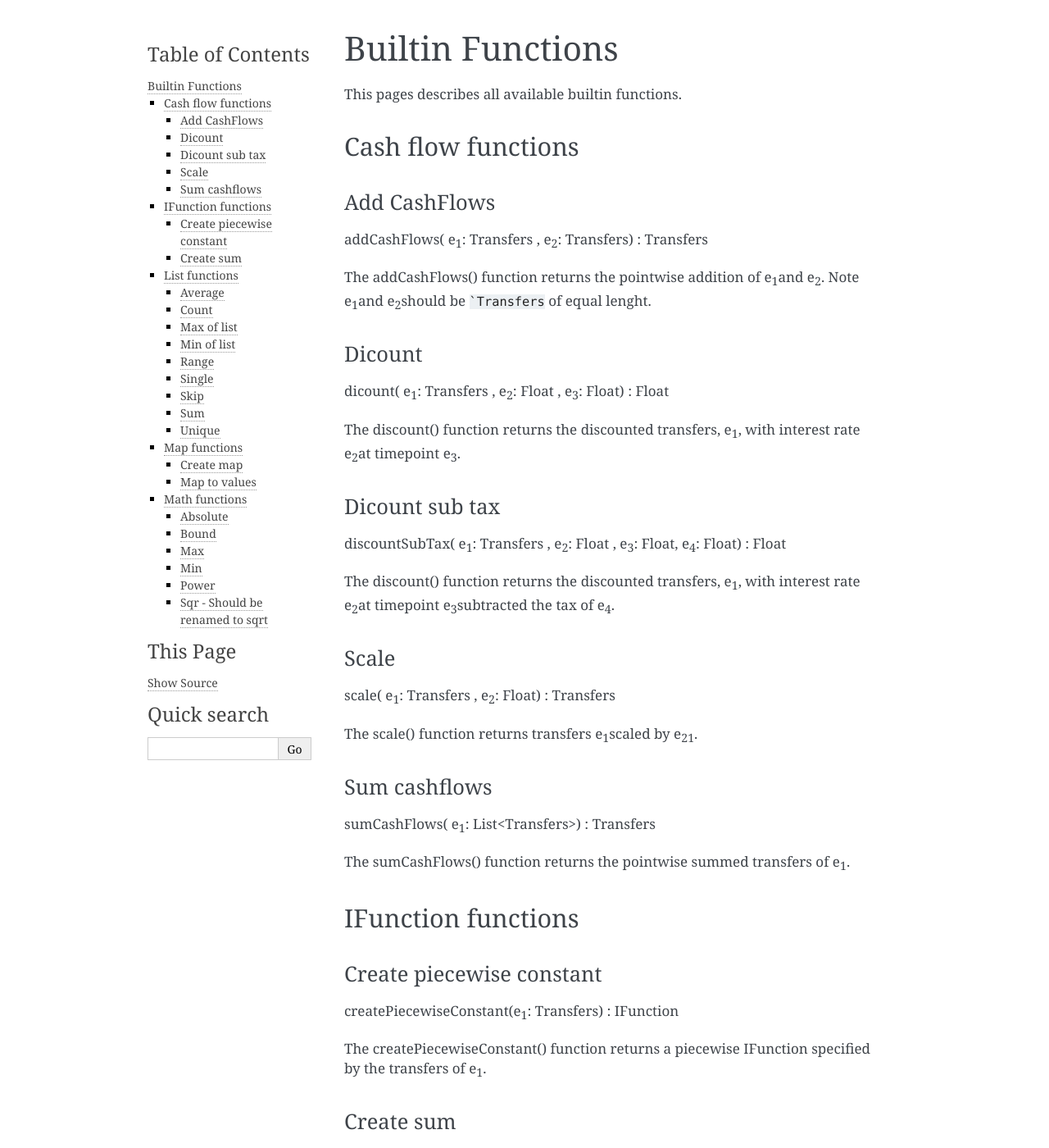
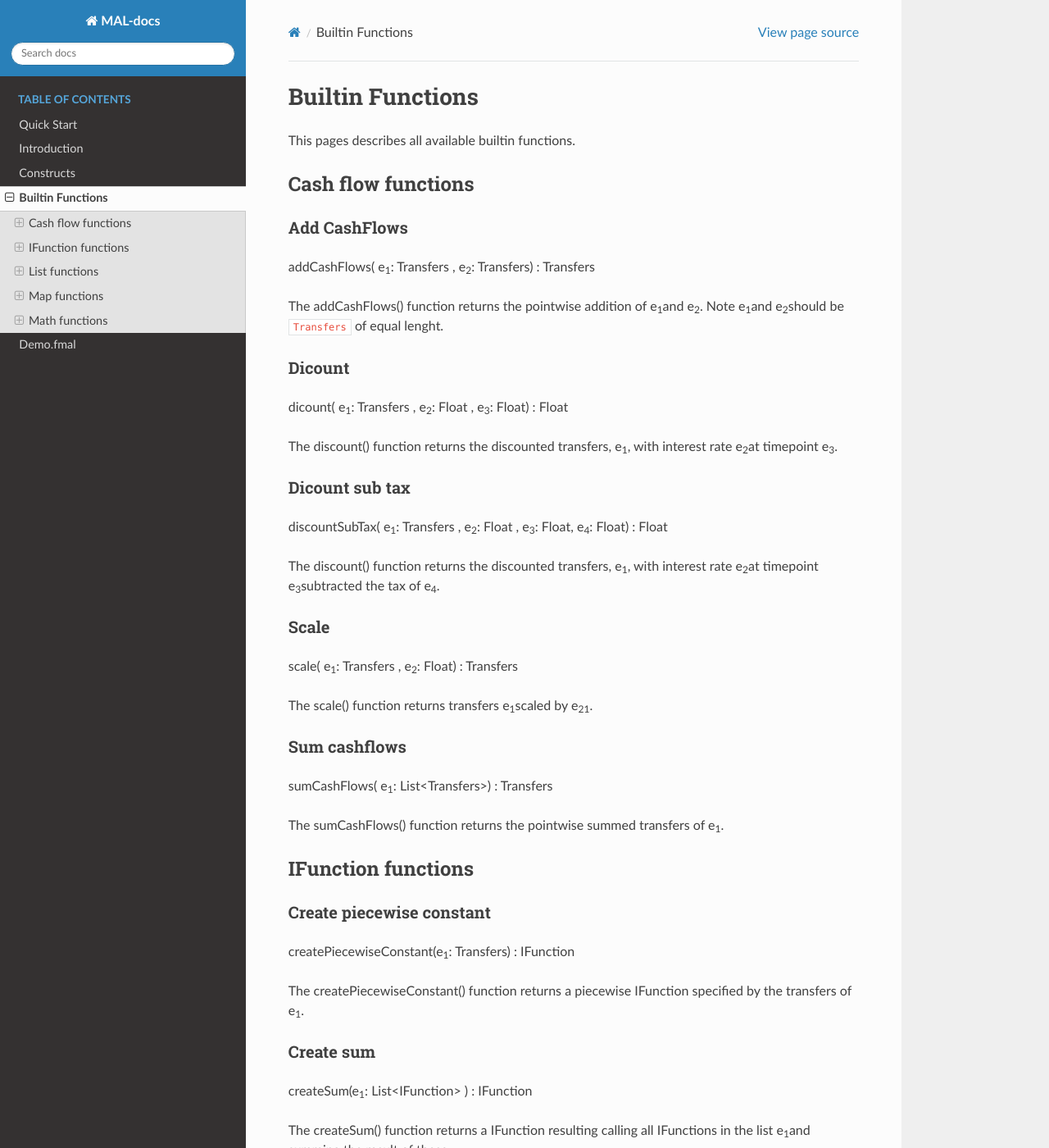
Before and after one commit to hborum/MAL-docs, a Sphinx documentation site: the page built from source/builtins.rst, in a window 1280 px wide and 1400 px high. Shown: the whole window at 82% size. Built offline with Sphinx 7.4.7 and the Read the Docs theme 2.0.0, drawn with Linux system fonts in a browser that asks for light colours; some of the changed text lies outside the part shown.

Commit message:
Change theme small typo

````diff
--- a/source/builtins.rst
+++ b/source/builtins.rst
@@ -10,7 +10,7 @@ Add CashFlows
 
 addCashFlows( e\ :sub:`1`\ : Transfers , e\ :sub:`2`\ : Transfers) : Transfers
 
-The addCashFlows() function returns the pointwise addition of e\ :sub:`1`\ and e\ :sub:`2`\. Note e\ :sub:`1`\ and e\ :sub:`2`\ should be ```Transfers`` of equal lenght.
+The addCashFlows() function returns the pointwise addition of e\ :sub:`1`\ and e\ :sub:`2`\. Note e\ :sub:`1`\ and e\ :sub:`2`\ should be ``Transfers`` of equal lenght.
 
 Dicount
 """"""""
--- a/source/conf.py
+++ b/source/conf.py
@@ -39,12 +39,13 @@ templates_path = ['_templates']
 exclude_patterns = []
 
 master_doc = 'index'
+
 # -- Options for HTML output -------------------------------------------------
 
 # The theme to use for HTML and HTML Help pages.  See the documentation for
 # a list of builtin themes.
 #
-html_theme = 'alabaster'
+html_theme = 'sphinx_rtd_theme'
 
 # Add any paths that contain custom static files (such as style sheets) here,
 # relative to this directory. They are copied after the builtin static files,
````
